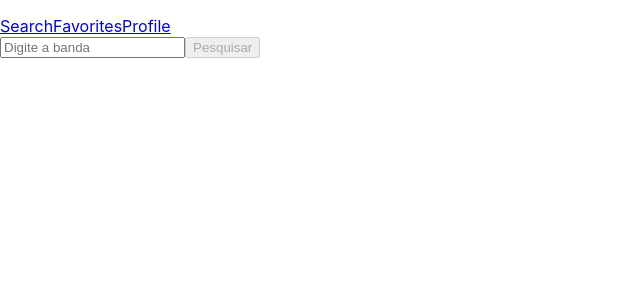
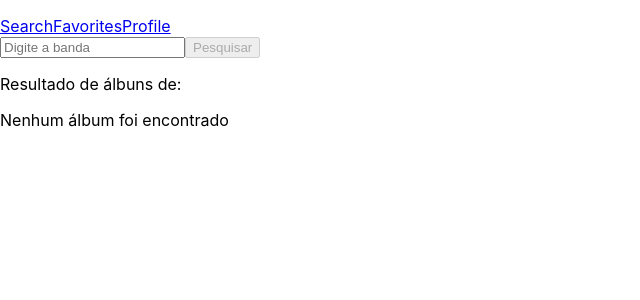
Before and after one commit to Vitor545/VitorSTunes, a React (Create React App) app: page /search in a window 1280 px wide. Shown: the top 300 px of the page, without its empty margins (0-640 px from the left). Built offline with nearby package versions, Linux system fonts and the light colour scheme.

Commit message:
Adiciona requisito 6

```diff
--- /dev/null
+++ b/src/components/Forms.js
@@ -0,0 +1,30 @@
+import React, { Component } from 'react';
+import { Link } from 'react-router-dom';
+import PropTypes from 'prop-types';
+
+export default class Forms extends Component {
+  render() {
+    const { albumApi } = this.props;
+    return (
+      <div>
+        {albumApi.map((album) => (
+          <Link
+            to={ `/album/${album.collectionId}` }
+            key={ album.collectionId }
+            data-testid={ `link-to-album-${album.collectionId}` }
+          >
+            <div>
+              <img src={ album.artworkUrl100 } alt={ album.collectionId } />
+              <p>{ album.collectionName }</p>
+              <p>{ album.artistName }</p>
+            </div>
+          </Link>
+        ))}
+      </div>
+    );
+  }
+}
+
+Forms.propTypes = {
+  albumApi: PropTypes.arrayOf(PropTypes.object).isRequired,
+};
--- a/src/pages/Search.js
+++ b/src/pages/Search.js
@@ -1,12 +1,18 @@
 import React, { Component } from 'react';
 import Header from '../components/Header';
+import searchAlbumsAPI from '../services/searchAlbumsAPI';
+import Loading from '../components/ Loading';
+import Forms from '../components/Forms';
 
 export default class Search extends Component {
   constructor() {
     super();
     this.state = {
       banda: '',
+      bandasave2: '',
+      albumApi: [],
       isButtonDSearch: true,
+      loading: false,
     };
     this.handleChange = this.handleChange.bind(this);
     this.buttonSearch = this.buttonSearch.bind(this);
@@ -19,8 +25,18 @@ export default class Search extends Component {
     this.setState({ banda: valueDigitado }, () => this.checkButtonSearch());
   }
 
+  async getsearchAlbumsAPI() {
+    const { banda } = this.state;
+    const albumApi = await searchAlbumsAPI(banda);
+    this.setState({ albumApi }, () => this.setState({
+      loading: false,
+      banda: '',
+    }));
+  }
+
   buttonSearch() {
-
+    const { banda } = this.state;
+    this.setState({ loading: true, bandasave2: banda }, () => this.getsearchAlbumsAPI());
   }
 
   checkButtonSearch() {
@@ -31,8 +47,8 @@ export default class Search extends Component {
   }
 
   render() {
-    const { isButtonDSearch } = this.state;
-    return (
+    const { isButtonDSearch, bandasave2, albumApi, loading } = this.state;
+    return loading ? <Loading /> : (
       <div data-testid="page-search">
         <Header />
         <label htmlFor="search-artist-input">
@@ -43,6 +59,8 @@ export default class Search extends Component {
             onChange={ this.handleChange }
             placeholder="Digite a banda"
           />
+        </label>
+
         <button
           type="button"
           data-testid="search-artist-button"
@@ -51,7 +69,12 @@ export default class Search extends Component {
         >
           Pesquisar
         </button>
-        </label>
+        <div>
+          <p>{`Resultado de álbuns de: ${bandasave2}`}</p>
+          {albumApi.length === 0 ? <p>Nenhum álbum foi encontrado</p> : <Forms
+            albumApi={ albumApi }
+          /> }
+        </div>
       </div>
     );
   }
```
Lines whose indentation alone changed are shown as unchanged.
